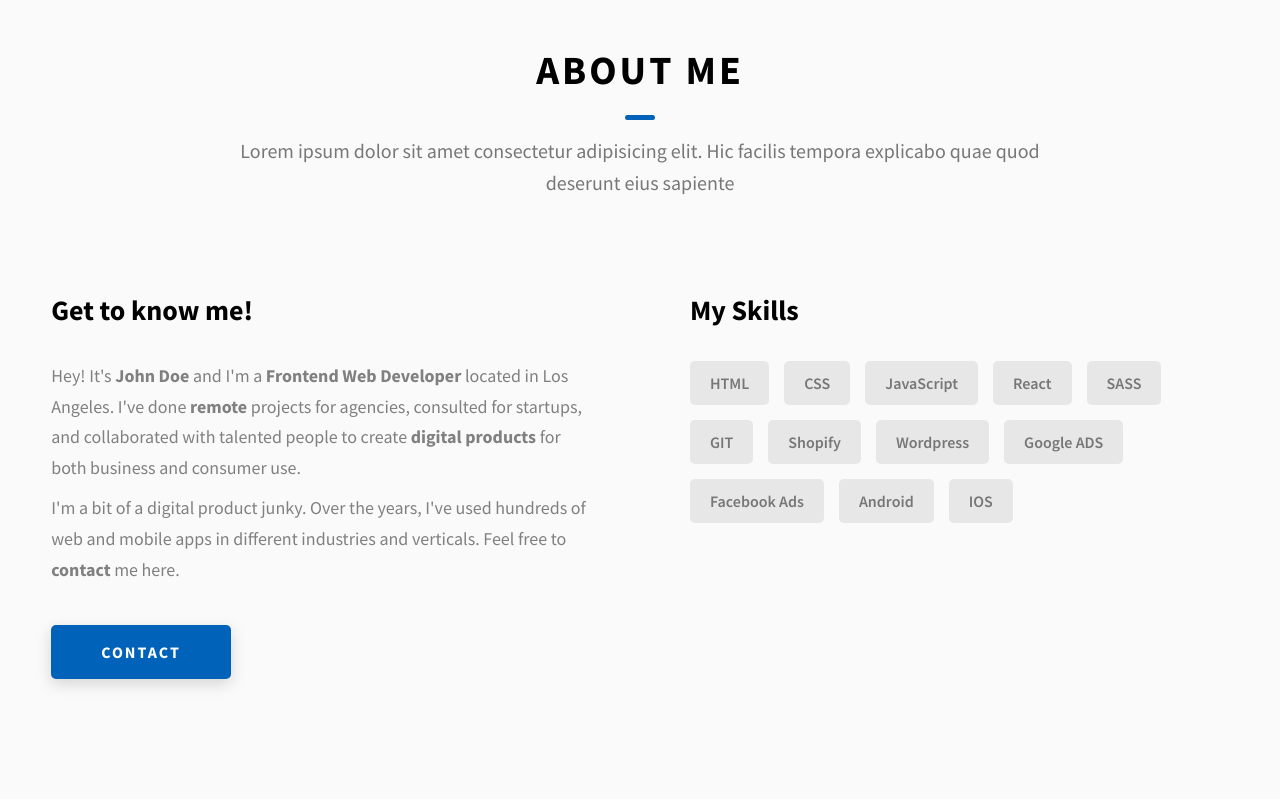
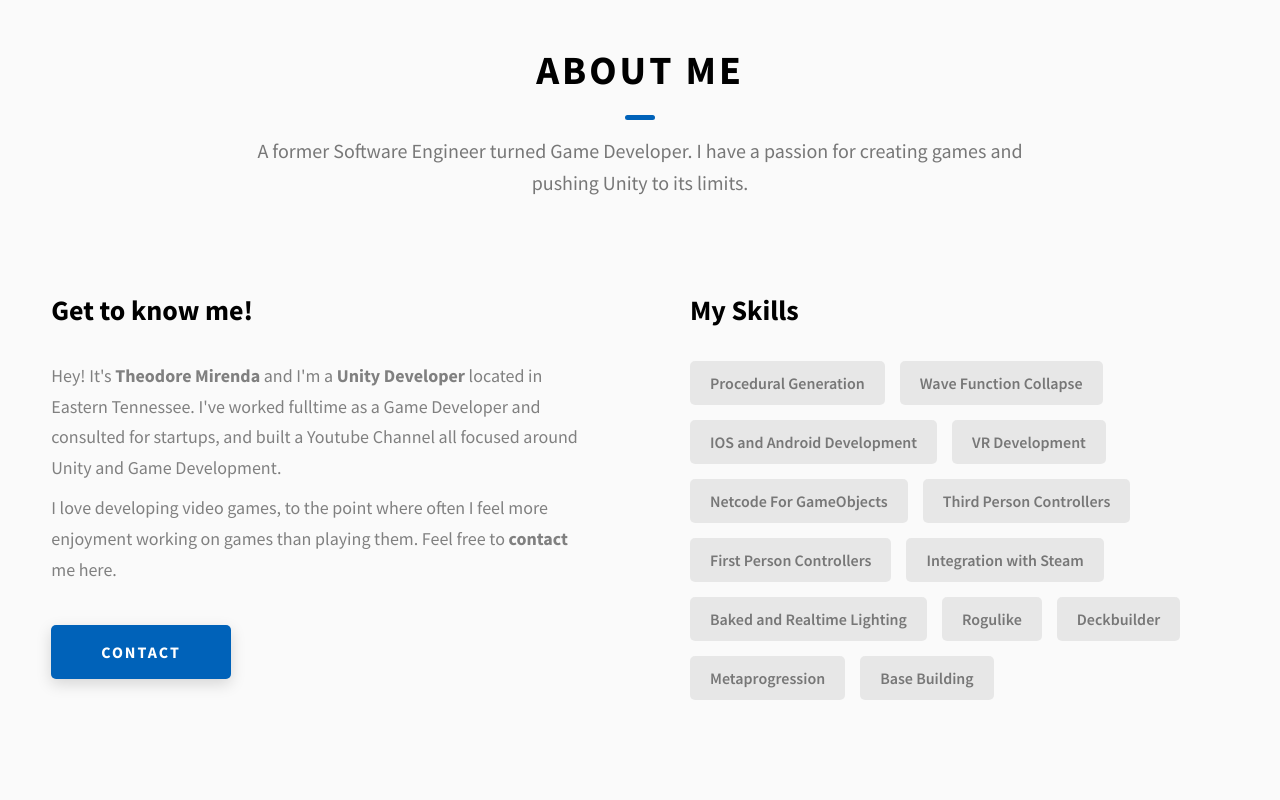
Before and after one commit to TheodoreMirenda/TheodoreMirenda.github.io, a website: page index.html in a window 1280 px wide. Shown: the part 880-1680 px from the top of the page. Drawn offline with Linux system fonts and the light colour scheme.

Commit message:
some basic changes

```diff
--- a/index.html
+++ b/index.html
@@ -4,7 +4,7 @@
     <meta charset="UTF-8" />
     <meta name="viewport" content="width=device-width, initial-scale=1.0" />
     <meta http-equiv="X-UA-Compatible" content="ie=edge" />
-    <title>Dopefolio</title>
+    <title>Theodore Mirenda</title>
     <meta name="description" content="Portfolio Template for Developer" />
 
     <link rel="stylesheet" href="css/style.css" />
@@ -22,12 +22,12 @@
         <div class="header__logo-container">
           <div class="header__logo-img-cont">
             <img
-              src="./assets/png/john-doe.png"
-              alt="Ram Maheshwari Logo Image"
+              src="./assets/png/tj.png"
+              alt="Theodore Mirenda Logo Image"
               class="header__logo-img"
             />
           </div>
-          <span class="header__logo-sub">John Doe</span>
+          <span class="header__logo-sub">Theodore Mirenda</span>
         </div>
         <div class="header__main">
           <ul class="header__links">
@@ -84,12 +84,10 @@
     </header>
     <section class="home-hero">
       <div class="home-hero__content">
-        <h1 class="heading-primary">Hey, My name is John Doe</h1>
+        <h1 class="heading-primary">Theodore Mirenda</h1>
         <div class="home-hero__info">
           <p class="text-primary">
-            Lorem ipsum dolor sit amet consectetur adipisicing elit. Hic facilis
-            tempora explicabo quae quod deserunt eius sapiente solutions for
-            complex problems
+            Game Developer
           </p>
         </div>
         <div class="home-hero__cta">
@@ -155,8 +153,7 @@
         <h2 class="heading heading-sec heading-sec__mb-med">
           <span class="heading-sec__main">About Me</span>
           <span class="heading-sec__sub">
-            Lorem ipsum dolor sit amet consectetur adipisicing elit. Hic facilis
-            tempora explicabo quae quod deserunt eius sapiente
+            A former Software Engineer turned Game Developer. I have a passion for creating games and pushing Unity to its limits.
           </span>
         </h2>
         <div class="about__content">
@@ -165,19 +162,13 @@
             <div class="about__content-details">
               <p class="about__content-details-para">
                 Hey! It's
-                <strong>John Doe</strong>
-                and I'm a <strong> Frontend Web Developer </strong> located in
-                Los Angeles. I've done
-                <strong> remote </strong>
-                projects for agencies, consulted for startups, and collaborated
-                with talented people to create
-                <strong>digital products </strong>
-                for both business and consumer use.
+                <strong>Theodore Mirenda</strong>
+                and I'm a <strong> Unity Developer </strong> located in
+                Eastern Tennessee. I've worked fulltime as a Game Developer and
+                consulted for startups, and built a Youtube Channel all focused around Unity and Game Development.
               </p>
               <p class="about__content-details-para">
-                I'm a bit of a digital product junky. Over the years, I've used
-                hundreds of web and mobile apps in different industries and
-                verticals. Feel free to
+                I love developing video games, to the point where often I feel more enjoyment working on games than playing them. Feel free to
                 <strong>contact</strong> me here.
               </p>
             </div>
@@ -188,18 +179,19 @@
           <div class="about__content-skills">
             <h3 class="about__content-title">My Skills</h3>
             <div class="skills">
-              <div class="skills__skill">HTML</div>
-              <div class="skills__skill">CSS</div>
-              <div class="skills__skill">JavaScript</div>
-              <div class="skills__skill">React</div>
-              <div class="skills__skill">SASS</div>
-              <div class="skills__skill">GIT</div>
-              <div class="skills__skill">Shopify</div>
-              <div class="skills__skill">Wordpress</div>
-              <div class="skills__skill">Google ADS</div>
-              <div class="skills__skill">Facebook Ads</div>
-              <div class="skills__skill">Android</div>
-              <div class="skills__skill">IOS</div>
+              <div class="skills__skill">Procedural Generation</div>
+              <div class="skills__skill">Wave Function Collapse</div>
+              <div class="skills__skill">IOS and Android Development</div>
+              <div class="skills__skill">VR Development</div>
+              <div class="skills__skill">Netcode For GameObjects</div>
+              <div class="skills__skill">Third Person Controllers</div>
+              <div class="skills__skill">First Person Controllers</div>
+              <div class="skills__skill">Integration with Steam</div>
+              <div class="skills__skill">Baked and Realtime Lighting</div>
+              <div class="skills__skill">Rogulike</div>
+              <div class="skills__skill">Deckbuilder</div>
+              <div class="skills__skill">Metaprogression</div>
+              <div class="skills__skill">Base Building</div>
             </div>
           </div>
         </div>
@@ -389,10 +381,9 @@
             </div>
           </div>
           <div class="main-footer__row main-footer__row-2">
-            <h4 class="heading heading-sm text-lt">John Doe</h4>
+            <h4 class="heading heading-sm text-lt">Theodore Mirenda</h4>
             <p class="main-footer__short-desc">
-              Lorem ipsum dolor sit amet consectetur adipisicing elit facilis
-              tempora explicabo quae quod deserunt
+              do i need to add some text here?
             </p>
           </div>
         </div>
```
Also changed, not shown: assets/png/tj.png (added), 1 other file.
